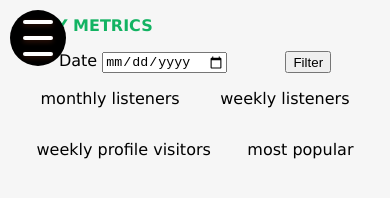
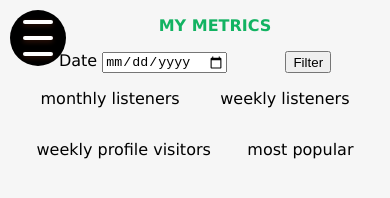
Before and after one commit to dropdel/spotify-dashboard, a plain HTML site: page index.html in a window 390 px wide. Drawn offline with Linux system fonts and the light colour scheme.

Commit message:
The path's name is centered instead of left aligned.

```diff
--- a/styles/main.css
+++ b/styles/main.css
@@ -165,4 +165,7 @@ nav > ul {
       .menu-button__burger::after {
         transform: translateY(16px);
       }
+      #pathTitle {
+          align-self: center;
+      }
 }
```
